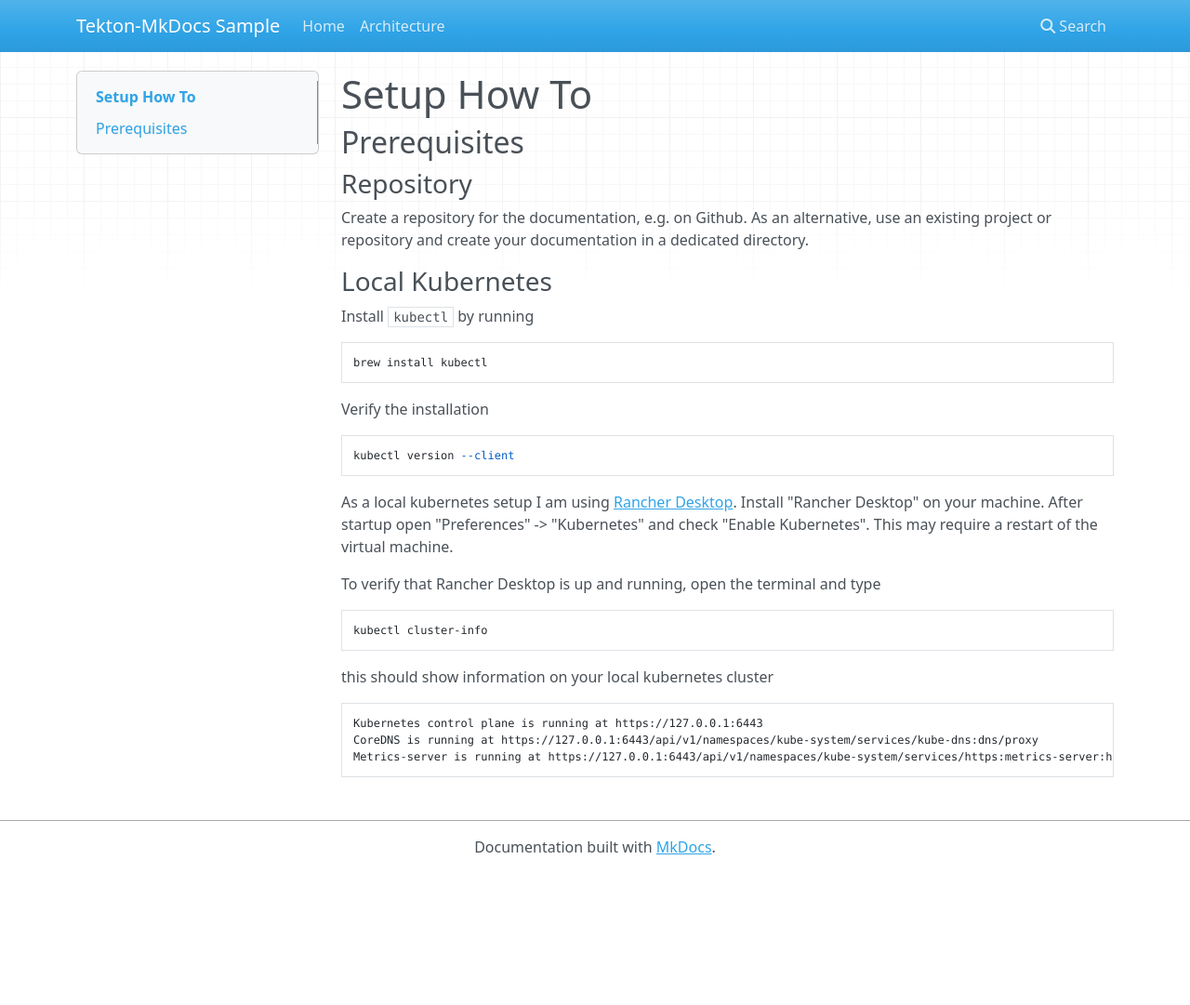
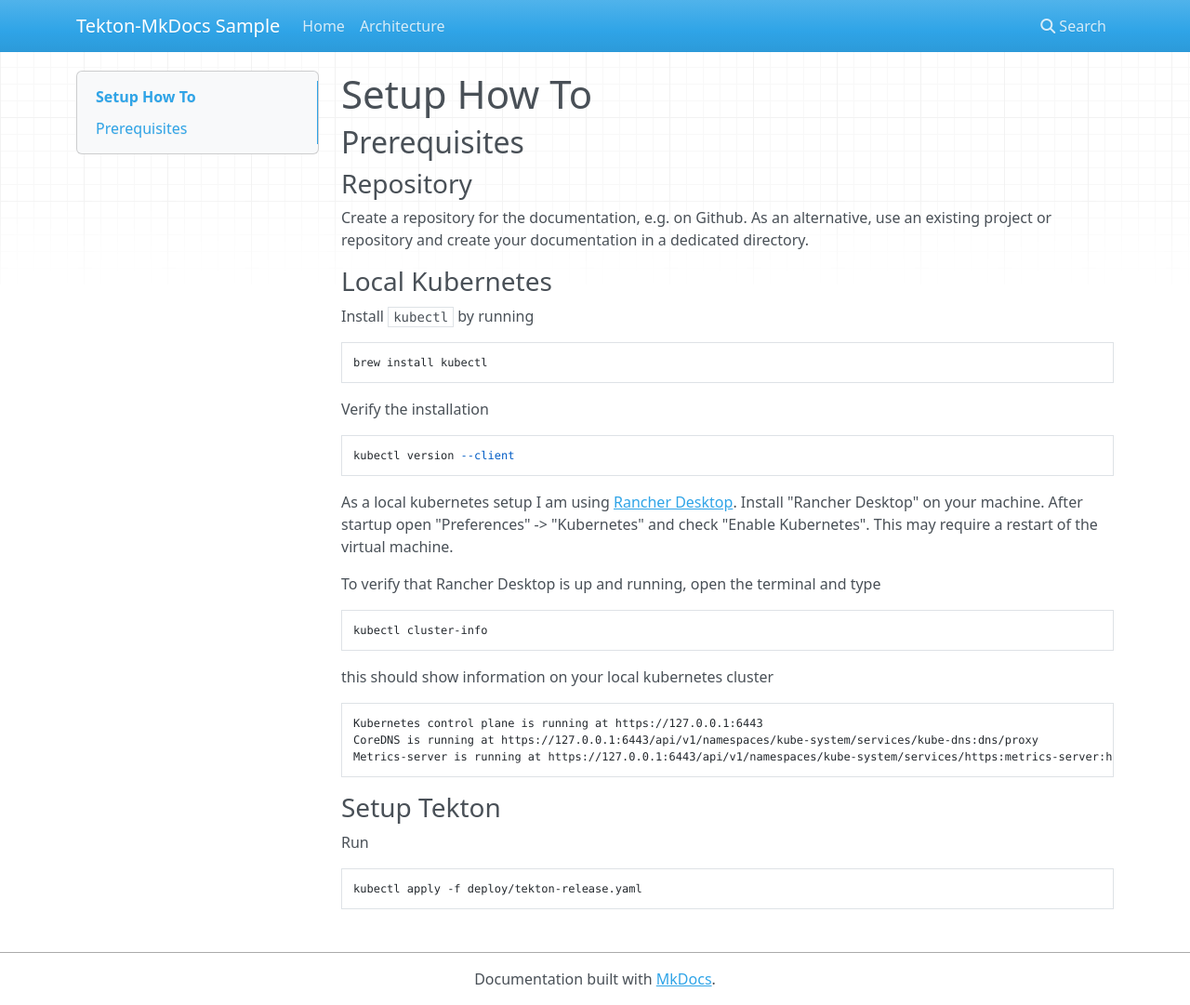
Before and after one commit to schneefisch/tekton-mkdoks-pipeline-sample, an MkDocs documentation site: the page built from docs/setup.md, in a window 1280 px wide and 1081 px high. Shown: the whole window at 93% size. Built offline with MkDocs 1.6.1, drawn with Linux system fonts in a browser that asks for light colours; nearby versions of some CDN libraries.

Commit message:
Setup base tekton pipeline and a first test-task

````diff
--- a/docs/setup.md
+++ b/docs/setup.md
@@ -32,3 +32,9 @@ Kubernetes control plane is running at https://127.0.0.1:6443
 CoreDNS is running at https://127.0.0.1:6443/api/v1/namespaces/kube-system/services/kube-dns:dns/proxy
 Metrics-server is running at https://127.0.0.1:6443/api/v1/namespaces/kube-system/services/https:metrics-server:https/proxy
 ```
+
+### Setup Tekton
+
+Run
+
+    kubectl apply -f deploy/tekton-release.yaml
````
Also changed, not shown: 3 other files.
